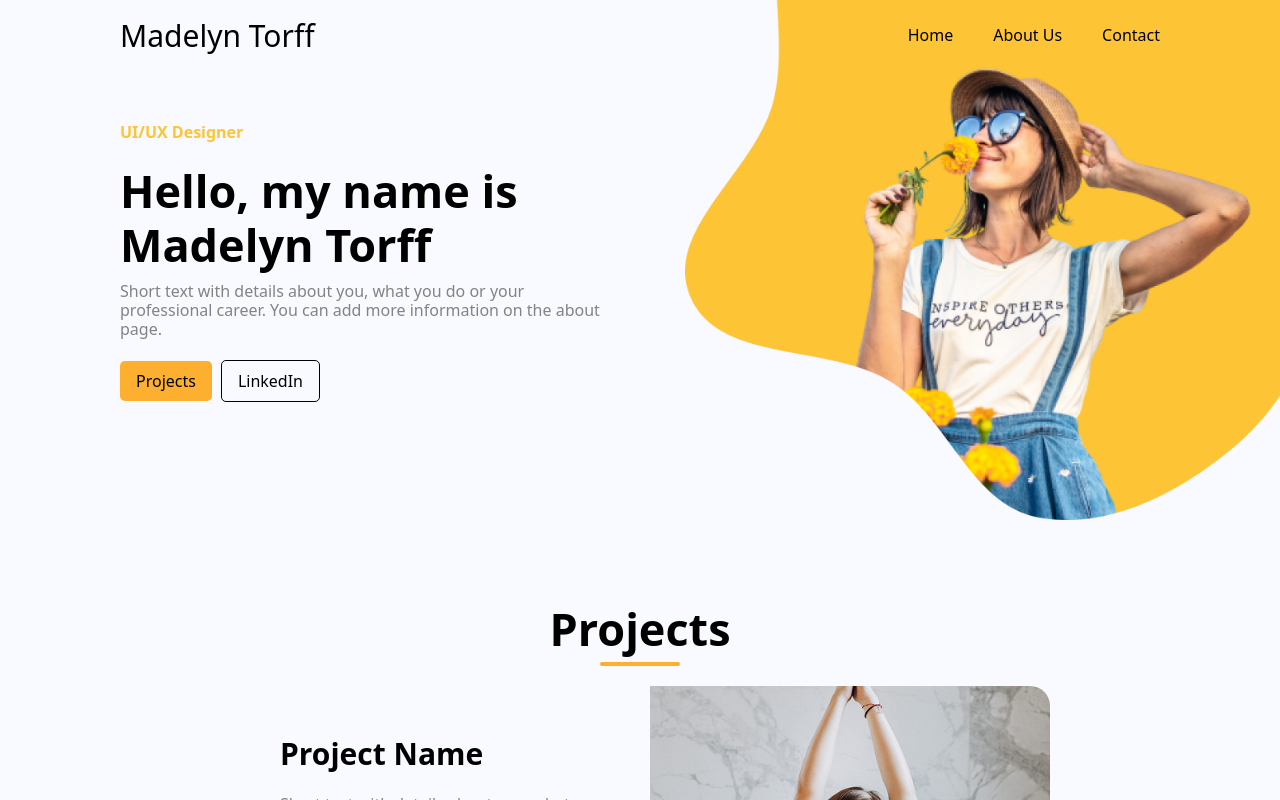
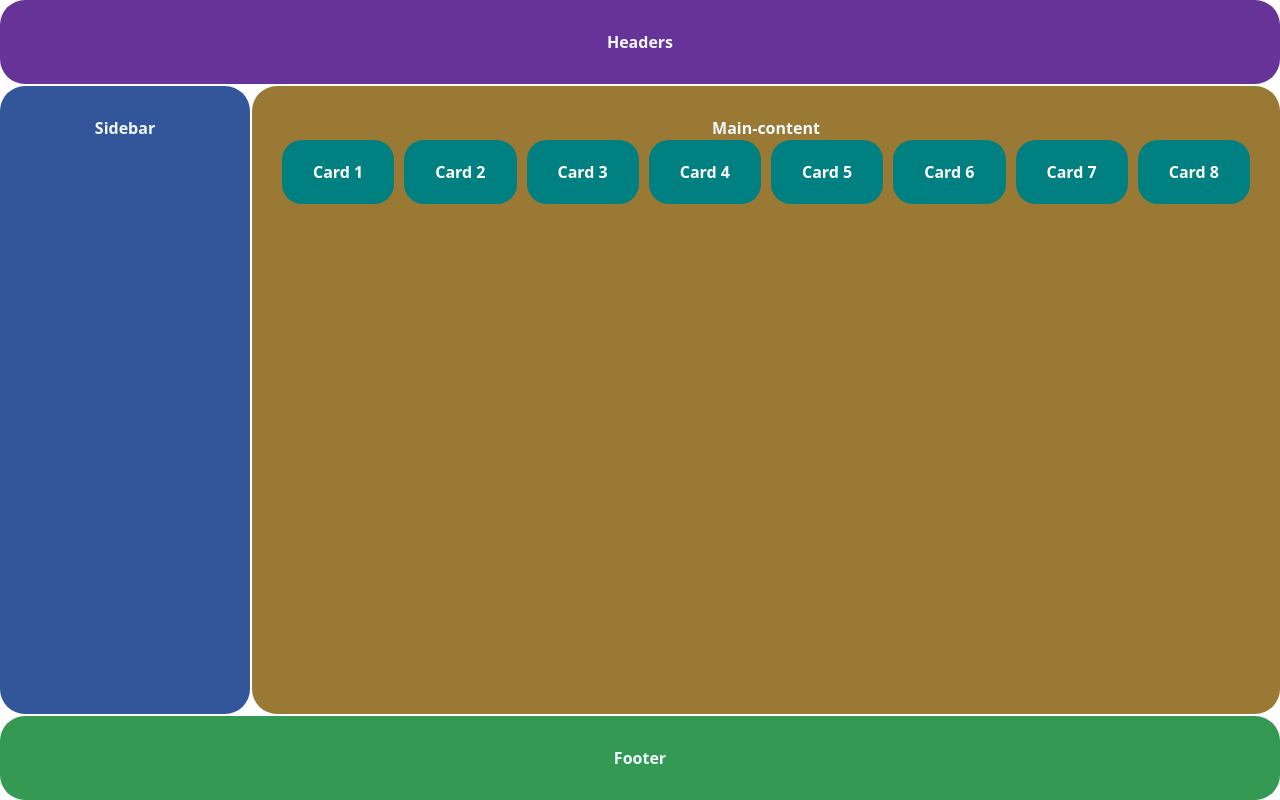
Before and after one commit to gauravmehra2021/react-design-prec, a React (Vite) app: page / in a window 1280 px wide. Shown: the top 800 px of the page. Built offline with nearby package versions, Linux system fonts and the light colour scheme.

Commit message:
added the changes

```diff
--- a/src/App.jsx
+++ b/src/App.jsx
@@ -1,14 +1,16 @@
 import React from 'react'
+import LayoutPRec from './pages/layout/LayoutPRec'
 // import Navbars from './pages/navbar/Navbars'
 // import CenterDiv from './pages/centerdiv/CenterDiv'
-import Creative from './pages/creative/Creative'
+// import Creative from './pages/creative/Creative'
 
 const App = () => {
   return (
     <div>
       {/* <Navbars/> */}
       {/* <CenterDiv/> */}
-      <Creative/>
+      {/* <Creative/> */}
+      <LayoutPRec/>
     </div>
   )
 }
--- /dev/null
+++ b/src/pages/layout/LayoutPrec.css
@@ -0,0 +1,105 @@
+.main{
+  display: grid;
+  height: 100vh;
+ gap: 2px;
+  grid-template-columns: 250px 1fr 1fr;
+  grid-template-rows: auto 1fr auto;
+  grid-template-areas:
+    "headers headers headers"
+    "sidebar content content"
+    "footer  footer  footer";
+}
+
+.headers{
+    grid-area:headers ;
+   background: rebeccapurple;
+   border: none;
+   border-radius: 25px;
+  padding:30px ;
+ font-weight: bold;
+  text-align: center;
+  color: aliceblue;
+
+}
+.sidebar{
+    grid-area:sidebar ;
+     background: rgb(51, 85, 153);
+   border: none;
+   border-radius: 25px;
+  padding:30px ;
+   text-align: center;
+  color: aliceblue;
+  font-weight: bold;
+}
+.main-content{
+    grid-area:content ;
+      background: rgb(153, 121, 51);
+   border: none;
+   border-radius: 25px;
+  padding:30px ;
+   text-align: center;
+  color: aliceblue;
+   font-weight: bold;
+}
+
+.maincard {
+  display: grid;
+  grid-template-columns: repeat(8, 1fr);
+  gap: 10px;
+}
+
+.card {
+  background: teal;
+  border-radius: 20px;
+  padding: 20px;
+  text-align: center;
+  color: white;
+  font-weight: bold;
+}
+
+
+.footer{
+    grid-area:footer ;
+     background: rgb(51, 153, 83);
+   border: none;
+   border-radius: 25px;
+  padding:30px ;
+   text-align: center;
+  color: aliceblue;
+   font-weight: bold;
+}
+
+
+
+@media(max-width :768px){
+    .sidebar{
+ display: none;
+}
+
+
+
+.main{
+  display: grid;
+  height: 100vh;
+
+ gap: 2px;
+
+  grid-template-columns: 1fr 1fr 1fr;
+  grid-template-rows: auto 1fr auto;
+
+  grid-template-areas:
+    "headers headers headers"
+    "content content content"
+    "footer  footer  footer";
+
+}
+
+
+.maincard {
+  display: grid;
+  grid-template-columns: repeat(auto-fit, minmax(120px, 1fr));
+  gap: 10px;
+}
+
+
+}
--- /dev/null
+++ b/src/pages/layout/LayoutPrec.jsx
@@ -0,0 +1,28 @@
+import React from 'react'
+import './LayoutPRec.css'
+const LayoutPRec = () => {
+    return (
+        <div className='main'>
+
+            <div className='headers'>Headers</div>
+            <div className='sidebar' >Sidebar</div>
+            <div className='main-content' >Main-content
+               <div className="maincard">
+  <div className="card">Card 1</div>
+  <div className="card">Card 2</div>
+  <div className="card">Card 3</div>
+  <div className="card">Card 4</div>
+  <div className="card">Card 5</div>
+  <div className="card">Card 6</div>
+  <div className="card">Card 7</div>
+  <div className="card">Card 8</div>
+</div>
+
+
+            </div>
+            <div className='footer'>Footer</div>
+        </div>
+    )
+}
+
+export default LayoutPRec
```
